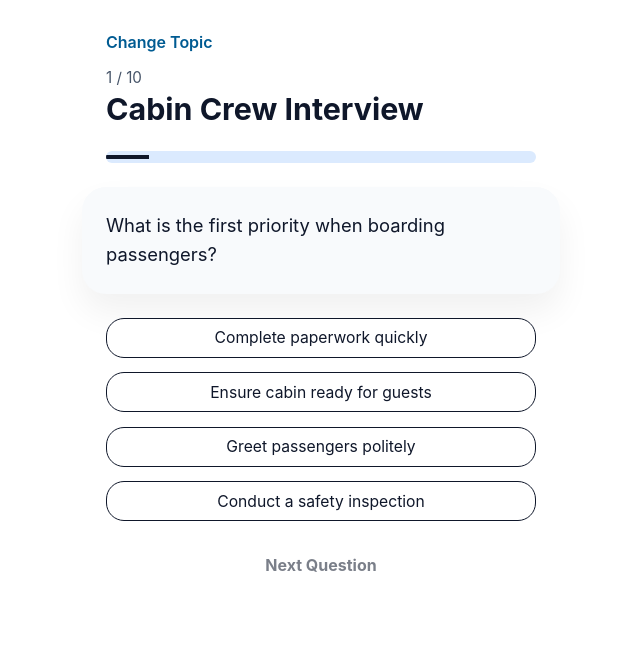
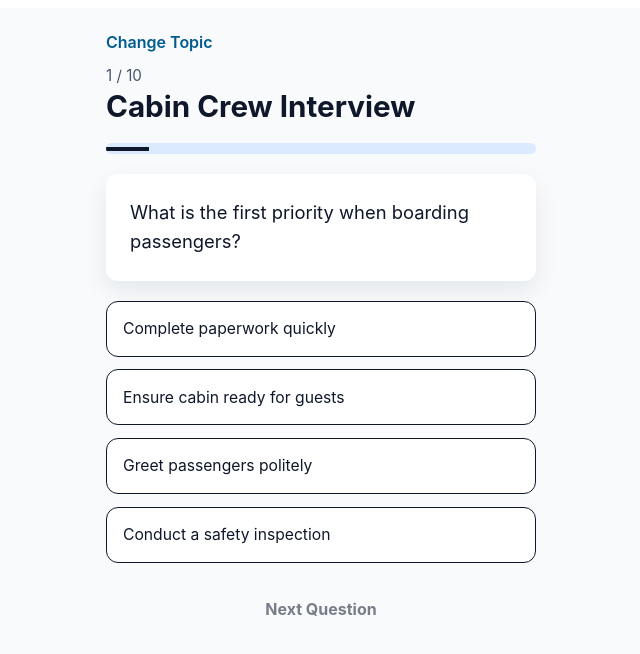
Before and after one commit to hendua/skyisk-pwa, an Angular app: page /quiz/cabin in a window 1280 px wide. Shown: the top 654 px of the page, without its empty margins (319-959 px from the left). Built offline with nearby package versions, Linux system fonts and the light colour scheme.

Commit message:
feat: polish quiz page

```diff
--- a/src/app/pages/quiz/quiz.component.ts
+++ b/src/app/pages/quiz/quiz.component.ts
@@ -1,64 +1,69 @@
-import { Component, OnInit } from '@angular/core';
+import { ChangeDetectionStrategy, Component, OnInit, computed, inject, signal } from '@angular/core';
 import { ActivatedRoute, Router, RouterModule } from '@angular/router';
-import { CommonModule } from '@angular/common';
 import { MatButtonModule } from '@angular/material/button';
+import { MatCardModule } from '@angular/material/card';
 import { MatProgressBarModule } from '@angular/material/progress-bar';
 import { QuizService, QuizQuestion } from '../../quiz.service';
 
 @Component({
   selector: 'app-quiz',
   standalone: true,
-  imports: [CommonModule, RouterModule, MatButtonModule, MatProgressBarModule],
+  imports: [RouterModule, MatButtonModule, MatCardModule, MatProgressBarModule],
+  changeDetection: ChangeDetectionStrategy.OnPush,
   template: `
-    <section class="pageShell" *ngIf="topicId && currentQuestion">
-      <div class="quizHeader">
+    <section class="pageShell">
+      @if (currentQuestion(); as question) {
+        <header class="quizHeader">
           <a class="backLink" routerLink="/topics">Change Topic</a>
           <div>
-          <p class="progressLabel">{{ currentIndex + 1 }} / {{ questions.length }}</p>
-          <h2>{{ topicTitle }}</h2>
+            <p class="progressLabel">{{ currentIndex() + 1 }} / {{ questions().length }}</p>
+            <h1>{{ topicTitle() }}</h1>
           </div>
-      </div>
+        </header>
 
         <mat-progress-bar
           class="progressBar"
           mode="determinate"
-        [value]="progressValue"
+          [value]="progressValue()"
         ></mat-progress-bar>
 
-      <div class="questionBlock">
-        <p class="questionText">{{ currentQuestion.text }}</p>
-      </div>
+        <mat-card class="questionCard">
+          <p class="questionText">{{ question.text }}</p>
+        </mat-card>
 
-      <div class="options">
+        <div class="optionList">
+          @for (option of question.options; track $index; let idx = $index) {
             <button
               mat-stroked-button
               class="optionButton"
-          *ngFor="let option of currentQuestion.options; let idx = index"
-          [class.selected]="selectedOption === idx"
+              [class.selected]="selectedOption() === idx"
               (click)="selectOption(idx)"
             >
               {{ option }}
             </button>
+          }
         </div>
 
         <button
           mat-raised-button
           class="nextButton"
-        [disabled]="selectedOption === null"
+          [disabled]="selectedOption() === null"
           (click)="goNext()"
         >
-        {{ isLastQuestion ? 'See Results' : 'Next Question' }}
+          {{ isLastQuestion() ? 'See Results' : 'Next Question' }}
         </button>
+      }
     </section>
   `,
   styles: [
     `
       .pageShell {
         min-height: 100vh;
+        background: #f8fafc;
         padding: 1.5rem 1rem 2rem;
         display: flex;
         flex-direction: column;
-        gap: 1.5rem;
+        gap: 1.25rem;
         align-items: center;
       }
 
@@ -66,7 +71,7 @@ import { QuizService, QuizQuestion } from '../../quiz.service';
         width: min(100%, 430px);
         display: flex;
         flex-direction: column;
-        gap: 1rem;
+        gap: 0.9rem;
       }
 
       .backLink {
@@ -81,26 +86,27 @@ import { QuizService, QuizQuestion } from '../../quiz.service';
         font-size: 0.95rem;
       }
 
-      h2 {
+      h1 {
         margin: 0;
         color: #0f172a;
-        font-size: 1.9rem;
+        font-size: 1.85rem;
+        line-height: 1.15;
       }
 
       .progressBar {
         width: min(100%, 430px);
-        height: 0.75rem;
+        height: 0.65rem;
         border-radius: 8px;
         overflow: hidden;
         background: #dbeafe;
       }
 
-      .questionBlock {
+      .questionCard {
         width: min(100%, 430px);
-        background: #f8fafc;
-        border-radius: 24px;
+        background: #ffffff;
+        border-radius: 12px;
         padding: 1.5rem;
-        box-shadow: 0 18px 34px rgba(0, 0, 0, 0.06);
+        box-shadow: 0 10px 24px rgba(15, 23, 42, 0.08);
       }
 
       .questionText {
@@ -110,18 +116,21 @@ import { QuizService, QuizQuestion } from '../../quiz.service';
         line-height: 1.6;
       }
 
-      .options {
+      .optionList {
         width: min(100%, 430px);
         display: grid;
-        gap: 0.9rem;
+        gap: 0.8rem;
       }
 
       .optionButton {
         width: 100%;
+        min-height: 56px;
+        justify-content: flex-start;
         text-align: left;
-        padding: 1.15rem 1rem;
-        border-radius: 18px;
+        padding: 0.9rem 1rem;
+        border-radius: 12px;
         font-size: 0.98rem;
+        line-height: 1.4;
         color: #0f172a;
         border-color: rgba(0, 91, 146, 0.2);
         background: white;
@@ -140,8 +149,8 @@ import { QuizService, QuizQuestion } from '../../quiz.service';
 
       .nextButton {
         width: min(100%, 430px);
-        padding: 1rem;
-        border-radius: 18px;
+        min-height: 52px;
+        border-radius: 12px;
         background: #005b92;
         color: white;
         font-weight: 700;
@@ -155,17 +164,27 @@ import { QuizService, QuizQuestion } from '../../quiz.service';
   ]
 })
 export class QuizComponent implements OnInit {
-  topicId = '';
-  topicTitle = '';
-  questions: QuizQuestion[] = [];
-  currentIndex = 0;
-  selectedOption: number | null = null;
+  private readonly route = inject(ActivatedRoute);
+  private readonly router = inject(Router);
+  private readonly quizService = inject(QuizService);
 
-  constructor(
-    private route: ActivatedRoute,
-    private router: Router,
-    private quizService: QuizService
-  ) {}
+  readonly topicId = signal('');
+  readonly topicTitle = signal('');
+  readonly questions = signal<QuizQuestion[]>([]);
+  readonly currentIndex = signal(0);
+  readonly selectedOption = signal<number | null>(null);
+
+  readonly currentQuestion = computed(() => this.questions()[this.currentIndex()]);
+  readonly progressValue = computed(() => {
+    const questions = this.questions();
+
+    if (questions.length === 0) {
+      return 0;
+    }
+
+    return ((this.currentIndex() + 1) / questions.length) * 100;
+  });
+  readonly isLastQuestion = computed(() => this.currentIndex() === this.questions().length - 1);
 
   ngOnInit(): void {
     const topicId = this.route.snapshot.paramMap.get('topicId');
@@ -174,48 +193,38 @@ export class QuizComponent implements OnInit {
       return;
     }
 
-    this.topicId = topicId;
-    this.questions = this.quizService.getQuestions(topicId);
+    this.topicId.set(topicId);
+    this.questions.set(this.quizService.getQuestions(topicId));
 
-    if (this.questions.length === 0) {
+    if (this.questions().length === 0) {
       this.router.navigate(['/topics']);
       return;
     }
 
     const topic = this.quizService.topics.find((item) => item.id === topicId);
-    this.topicTitle = topic?.title ?? 'Quiz';
-    this.selectedOption = this.quizService.getAnswer(topicId, this.currentIndex) ?? null;
-  }
-
-  get currentQuestion(): QuizQuestion {
-    return this.questions[this.currentIndex];
-  }
-
-  get progressValue(): number {
-    return ((this.currentIndex + 1) / this.questions.length) * 100;
-  }
-
-  get isLastQuestion(): boolean {
-    return this.currentIndex === this.questions.length - 1;
+    this.topicTitle.set(topic?.title ?? 'Quiz');
+    this.selectedOption.set(this.quizService.getAnswer(topicId, this.currentIndex()) ?? null);
   }
 
   selectOption(index: number): void {
-    this.selectedOption = index;
-    this.quizService.setAnswer(this.topicId, this.currentIndex, index);
+    this.selectedOption.set(index);
+    this.quizService.setAnswer(this.topicId(), this.currentIndex(), index);
   }
 
   goNext(): void {
-    if (this.selectedOption === null) {
+    if (this.selectedOption() === null) {
       return;
     }
 
-    if (this.isLastQuestion) {
-      this.quizService.storeResult(this.topicId);
+    if (this.isLastQuestion()) {
+      this.quizService.storeResult(this.topicId());
       this.router.navigate(['/result']);
       return;
     }
 
-    this.currentIndex += 1;
-    this.selectedOption = this.quizService.getAnswer(this.topicId, this.currentIndex) ?? null;
+    this.currentIndex.update((index) => index + 1);
+    this.selectedOption.set(
+      this.quizService.getAnswer(this.topicId(), this.currentIndex()) ?? null
+    );
   }
 }
```
Also changed, not shown: 1 other file (tests, documents, lock files or other folders). Lines whose indentation alone changed are shown as unchanged.
